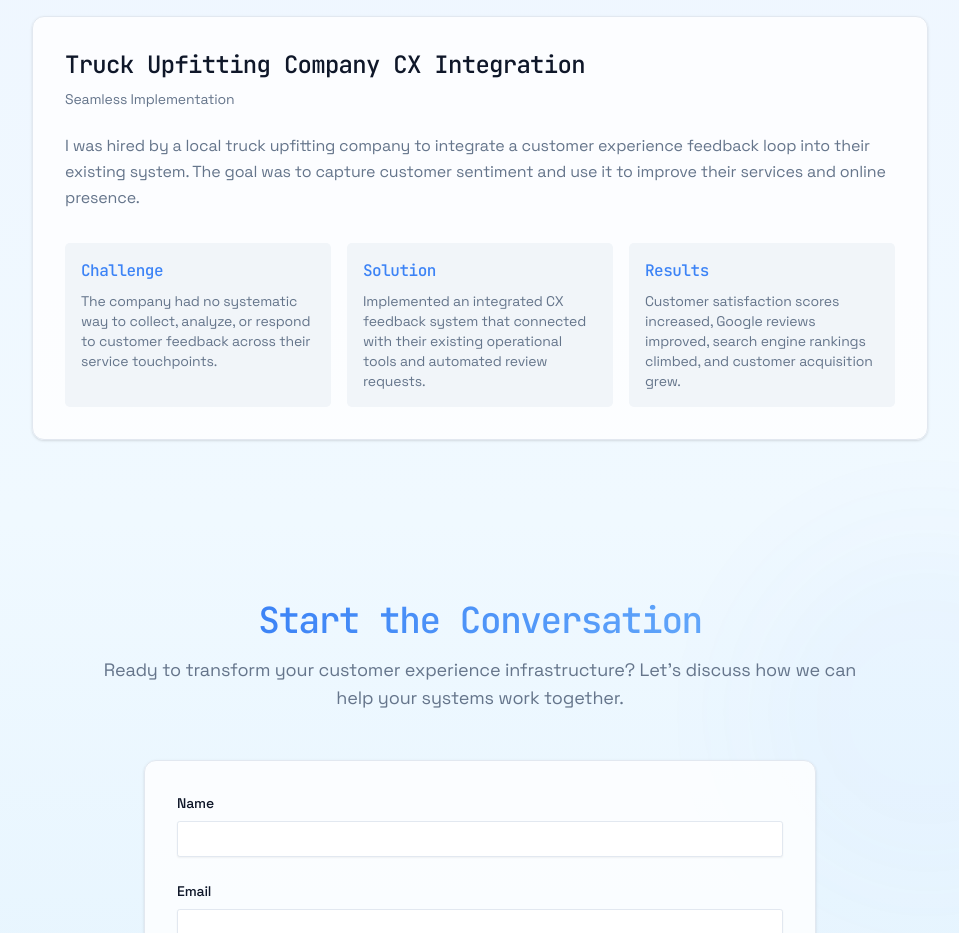
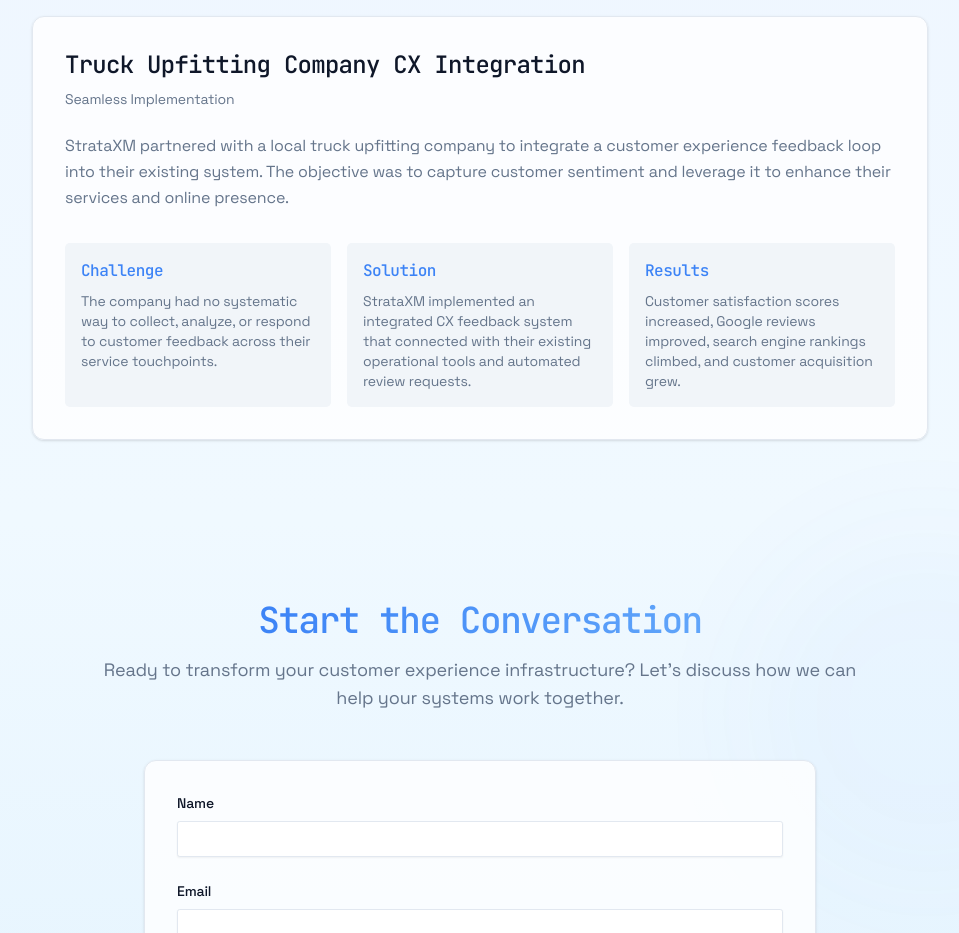
Before and after one commit to joshuaposton/strata_landing, a Next.js app: page / in a window 1280 px wide. Shown: the part 2960-3893 px from the top of the page, without its empty margins (160-1119 px from the left). Built offline with nearby package versions, Linux system fonts and the light colour scheme.

Commit message:
feat(project): Finalize project structure and add initial files

```diff
--- a/src/components/CaseStudy.tsx
+++ b/src/components/CaseStudy.tsx
@@ -20,8 +20,8 @@
               </div>
 
               <p className="text-muted-foreground leading-relaxed">
-                I was hired by a local truck upfitting company to integrate a customer experience feedback loop into their existing system.
-                The goal was to capture customer sentiment and use it to improve their services and online presence.
+                StrataXM partnered with a local truck upfitting company to integrate a customer experience feedback loop into their existing system.
+                The objective was to capture customer sentiment and leverage it to enhance their services and online presence.
               </p>
 
               <div className="grid grid-cols-1 md:grid-cols-3 gap-4 mt-2">
@@ -35,7 +35,7 @@
                 <div className="bg-secondary p-4 rounded-lg">
                   <h4 className="text-primary font-medium mb-2">Solution</h4>
                   <p className="text-sm text-muted-foreground">
-                    Implemented an integrated CX feedback system that connected with their existing operational tools and automated review requests.
+                    StrataXM implemented an integrated CX feedback system that connected with their existing operational tools and automated review requests.
                   </p>
                 </div>
 
```
